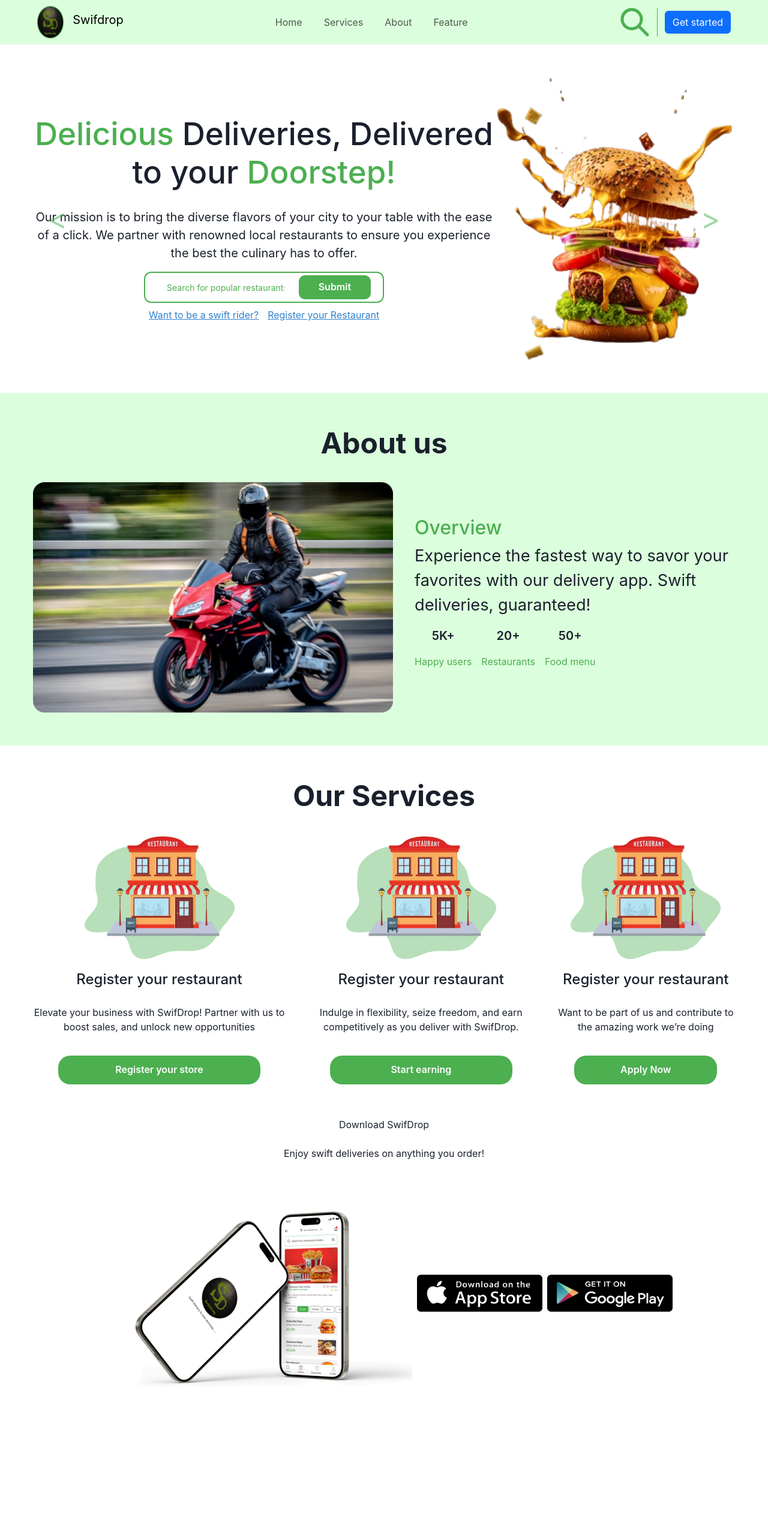
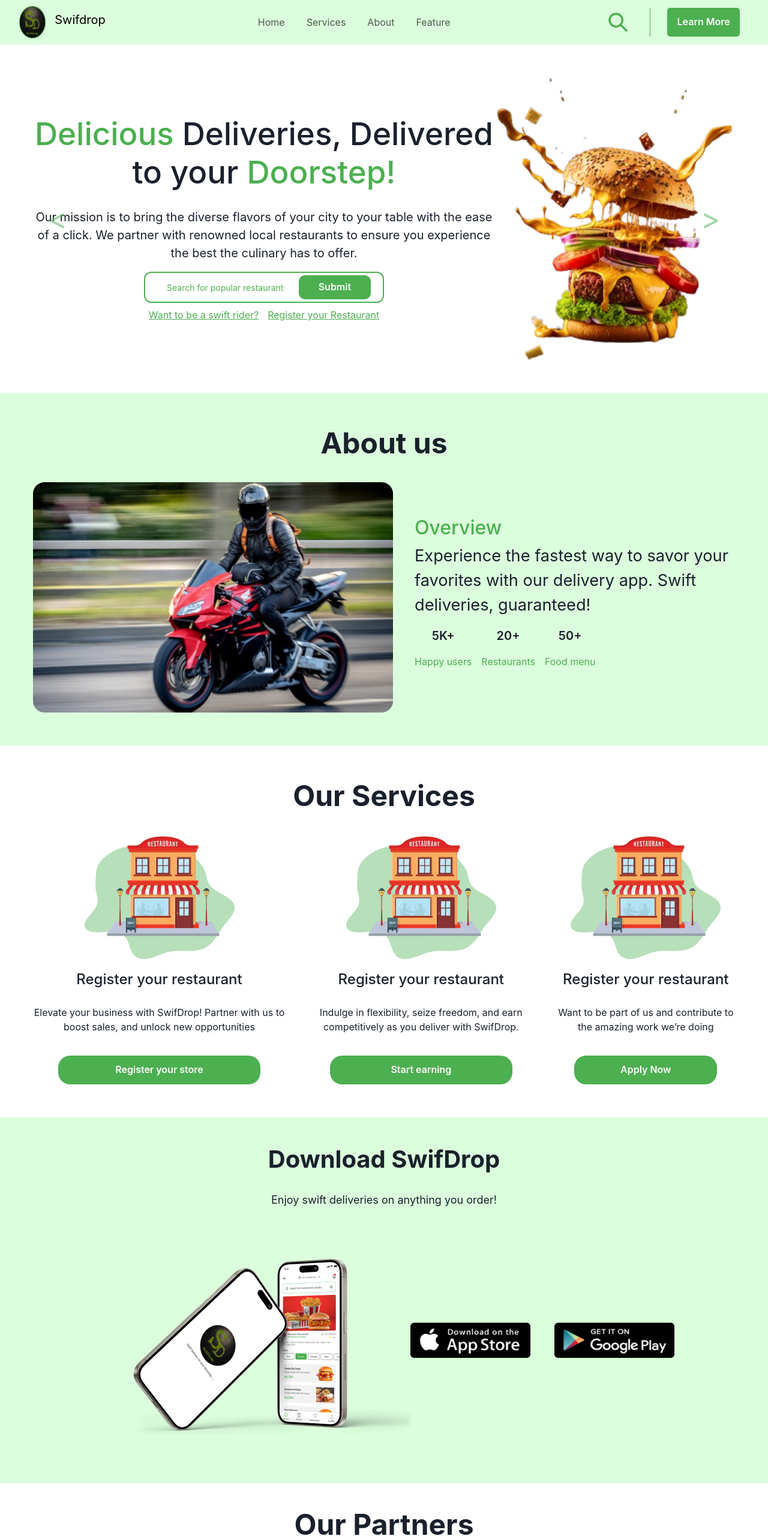
Before and after one commit to adenirannoah1234/general-swifdrop-landing-page-1, a React (Vite) app: page / in a window 1280 px wide. Shown: the top 2566 px of the page at 60% size. Before the commit the page ends 2354 px from the top, so only its background shows below. Built offline with nearby package versions, Linux system fonts and the light colour scheme.

Commit message:
made some changes

```diff
--- a/src/components/download/Download.jsx
+++ b/src/components/download/Download.jsx
@@ -1,22 +1,36 @@
 import React from 'react';
-import { HStack, VStack, Flex, Text } from '@chakra-ui/react';
+import {
+  HStack,
+  VStack,
+  Flex,
+  Text,
+  useBreakpointValue,
+} from '@chakra-ui/react';
 import iphone from '../../../public/iphone.png';
 import App from '../../../public/App Store.png';
 import play from '../../../public/Play Store.png';
+import { Image } from '@chakra-ui/react';
 const Download = () => {
+  const columnDirection = useBreakpointValue({ base: 'column', md: 'row' });
+
   return (
-    <VStack>
+    <VStack p={{ base: '10', md: '10' }} bg="#dbffdc">
       <VStack>
-        <Text>Download SwifDrop</Text>
-        <Text>Enjoy swift deliveries on anything you order!</Text>
+        <Text fontWeight="700" fontSize={{ base: '2.1rem', md: '2.5rem' }}>
+          Download SwifDrop
+        </Text>
+        <Text fontWeight="400" fontSize={{ base: '0.9rem', md: '1.125rem' }}>
+          Enjoy swift deliveries on anything you order!
+        </Text>
       </VStack>
-      <HStack>
-        <img src={iphone} alt="" />
-        <HStack>
-          <img src={App} alt="" />
-          <img src={play} alt="" />
+
+      <Flex justify="center" direction={{ base: 'column', md: 'row' }}>
+        <Image src={iphone} alt="" w="527px" />
+        <HStack spacing={10} mt={{ base: '10', md: '0' }} justify="center">
+          <Image src={App} alt="" width={{ base: '170px', md: '200px' }} />
+          <Image src={play} alt="" width={{ base: '170px', md: '200px' }} />
         </HStack>
-      </HStack>
+      </Flex>
     </VStack>
   );
 };
--- a/src/components/heros/hero1/Hero1.jsx
+++ b/src/components/heros/hero1/Hero1.jsx
@@ -40,7 +40,8 @@
           <HStack
             as={'form'}
             border={'2px solid #4caf50'}
-            w="400px"
+            // w="400px"
+            width={{ base: '370px', md: '400px' }}
             px="5"
             borderRadius="12"
           >
@@ -77,7 +78,7 @@
             <ChakraLink
               as={RouterLink}
               // to="/about"
-              color="blue.500"
+              color="#4caf50"
               textDecoration="underline"
             >
               Want to be a swift rider?
@@ -85,7 +86,7 @@
             <ChakraLink
               as={RouterLink}
               // to="/about"
-              color="blue.500"
+              color="#4caf50"
               textDecoration="underline"
             >
               Register your Restaurant
--- a/src/components/heros/hero2/Hero2.jsx
+++ b/src/components/heros/hero2/Hero2.jsx
@@ -40,7 +40,8 @@
           <HStack
             as={'form'}
             border={'2px solid #4caf50'}
-            w="400px"
+            // w="400px"
+            width={{ base: '370px', md: '400px' }}
             px="5"
             borderRadius="12"
           >
@@ -77,7 +78,7 @@
             <ChakraLink
               as={RouterLink}
               // to="/about"
-              color="blue.500"
+              color="#4caf50"
               textDecoration="underline"
             >
               Want to be a swift rider?
@@ -85,7 +86,7 @@
             <ChakraLink
               as={RouterLink}
               // to="/about"
-              color="blue.500"
+              color="#4caf50"
               textDecoration="underline"
             >
               Register your Restaurant
--- a/src/components/heros/hero3/Hero3.jsx
+++ b/src/components/heros/hero3/Hero3.jsx
@@ -40,7 +40,8 @@
           <HStack
             as={'form'}
             border={'2px solid #4caf50'}
-            w="400px"
+            // w="400px"
+            width={{ base: '370px', md: '400px' }}
             px="5"
             borderRadius="12"
           >
@@ -77,7 +78,7 @@
             <ChakraLink
               as={RouterLink}
               // to="/about"
-              color="blue.500"
+              color="#4caf50"
               textDecoration="underline"
             >
               Want to be a swift rider?
@@ -85,7 +86,7 @@
             <ChakraLink
               as={RouterLink}
               // to="/about"
-              color="blue.500"
+              color="#4caf50"
               textDecoration="underline"
             >
               Register your Restaurant
--- a/src/components/home/Home.jsx
+++ b/src/components/home/Home.jsx
@@ -6,6 +6,7 @@
 import About from '../about/About';
 import Services from '../services/Services';
 import Download from '../download/Download';
+import Partner from '../partner/Partner';
 // import Hero3 from '../heros/hero3/Hero3';
 const Home = () => {
   return (
@@ -15,6 +16,7 @@
       <About />
       <Services />
       <Download />
+      <Partner />
       {/* <Hero1 /> */}
       {/* <Hero2 /> */}
       {/* <Hero3 /> */}
--- a/src/components/navbar/Navbar.jsx
+++ b/src/components/navbar/Navbar.jsx
@@ -1,4 +1,4 @@
-import Button from 'react-bootstrap/Button';
+// import Button from 'react-bootstrap/Button';
 import Container from 'react-bootstrap/Container';
 import Form from 'react-bootstrap/Form';
 import { SearchIcon } from '@chakra-ui/icons';
@@ -8,19 +8,25 @@
 import swiftlogo from '../../assets/swiftlogo.png';
 import search from '../../assets/Nav items.png';
 import divider from '../../assets/Divider.png';
-import { Flex, Text, Icon, HStack } from '@chakra-ui/react';
+import { Flex, Text, Icon, HStack, Button } from '@chakra-ui/react';
 
 function CustomNavbar() {
   return (
     <Navbar
       expand="lg"
-      style={{ backgroundColor: '#dbffdc', padding: '5px 50px' }}
+      style={{ backgroundColor: '#dbffdc', padding: '5px 20px' }}
       className="custom-navbar"
     >
       <Container fluid>
         <Navbar.Brand href="#">
           <Flex>
-            <img src={swiftlogo} alt="logo" className="logo" width={10} />
+            <img
+              src={swiftlogo}
+              alt="logo"
+              className="logo"
+              width={5}
+              height={5}
+            />
             <Text mt="2">
               Swif<span>drop</span>
             </Text>
@@ -46,18 +52,20 @@
               Feature
             </Nav.Link>
           </Nav>
-          <HStack spacing={3}>
-            <SearchIcon w="50px" fontSize="3rem" color="#4caf50" />
+          <HStack spacing={7}>
+            <SearchIcon w="50px" fontSize="2rem" color="#4caf50" />
             <img src={divider} alt="" />
             <Button
               bg="#4caf50"
-              color="black"
+              color="white"
               _hover={{ bg: '#4caf50' }}
-              type="submit"
+              // type="submit"
+              py="1.5rem"
               w="50%"
-              borderRadius="10"
+              borderRadius="5"
+              px="1.5rem"
             >
-              Get started
+              Learn More
             </Button>
           </HStack>
         </Navbar.Collapse>
--- /dev/null
+++ b/src/components/partner/Partner.jsx
@@ -0,0 +1,55 @@
+import React from 'react';
+import {
+  HStack,
+  VStack,
+  Flex,
+  Box,
+  Heading,
+  Avatar,
+  AvatarGroup,
+  Image,
+  Text,
+  useBreakpointValue,
+} from '@chakra-ui/react';
+import pizza from '../../../public/pizzaimage.png';
+const Partner = () => {
+  const columnDirection = useBreakpointValue({ base: 'column', md: 'row' });
+
+  return (
+    <VStack p={{ base: '10', md: '10' }}>
+      <Heading fontSize={{ base: '2rem', md: '3rem' }} fontWeight={700}>
+        Our Partners
+      </Heading>
+      <HStack flexDirection={columnDirection} mt="5" justify="center">
+        <VStack>
+          <Text
+            fontSize={{ base: '0.7rem', md: '1.9rem' }}
+            fontWeight={500}
+            // textAlign="center"
+          >
+            Elevate your restaurant's reach with us and also streamline your
+            operational management for swift success.
+          </Text>
+          <AvatarGroup size="md" max={2}>
+            <Avatar name="Ryan Florence" src="https://bit.ly/ryan-florence" />
+            <Avatar name="Segun Adebayo" src="https://bit.ly/sage-adebayo" />
+            <Avatar name="Kent Dodds" src="https://bit.ly/kent-c-dodds" />
+            <Avatar
+              name="Prosper Otemuyiwa"
+              src="https://bit.ly/prosper-baba"
+            />
+            <Avatar name="Christian Nwamba" src="https://bit.ly/code-beast" />
+            <Avatar
+              name="Prosper Otemuyiwa"
+              src="https://bit.ly/prosper-baba"
+            />
+            <Avatar name="Christian Nwamba" src="https://bit.ly/code-beast" />
+          </AvatarGroup>
+        </VStack>
+        <Image src={pizza} alt="pizza-image" w="500px" />
+      </HStack>
+    </VStack>
+  );
+};
+
+export default Partner;
```
Also changed, not shown: public/pizzaimage.png (added).
